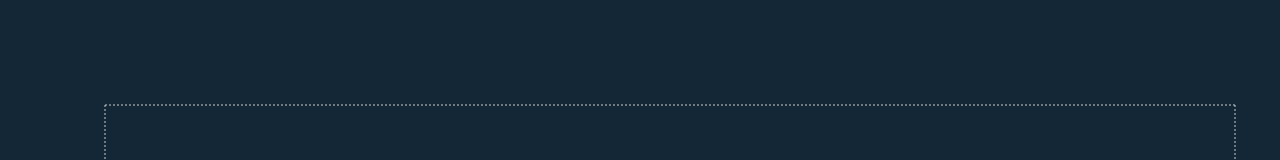
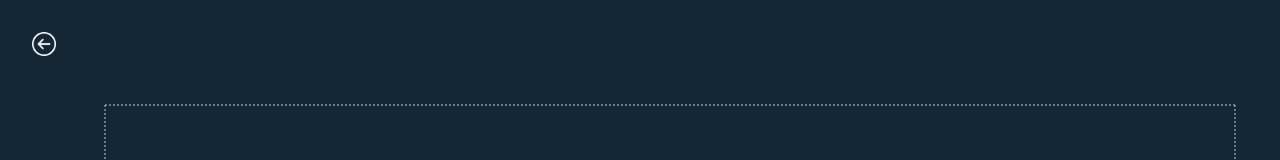
Before and after one commit to nikitanosov1/coursework-eomp, a React (Create React App) app: page /graph in a window 1280 px wide. Shown: the top 160 px of the page. Built offline with nearby package versions, Linux system fonts and the light colour scheme.

Commit message:
added return button

```diff
--- a/output.css
+++ b/output.css
@@ -139,6 +139,18 @@
   --tw-backdrop-sepia:  ;
 }
 
+.absolute {
+  position: absolute;
+}
+
+.left-8 {
+  left: 2rem;
+}
+
+.top-8 {
+  top: 2rem;
+}
+
 .m-2 {
   margin: 0.5rem;
 }
@@ -152,14 +164,6 @@
   margin-bottom: 1rem;
 }
 
-.mt-4 {
-  margin-top: 1rem;
-}
-
-.mt-8 {
-  margin-top: 2rem;
-}
-
 .block {
   display: block;
 }
@@ -168,12 +172,20 @@
   display: flex;
 }
 
+.h-6 {
+  height: 1.5rem;
+}
+
 .min-h-screen {
   min-height: 100vh;
 }
 
 .w-80 {
   width: 20rem;
+}
+
+.w-6 {
+  width: 1.5rem;
 }
 
 .flex-col {
@@ -188,14 +200,14 @@
   justify-content: center;
 }
 
+.bg-\[\#132737\] {
+  --tw-bg-opacity: 1;
+  background-color: rgb(19 39 55 / var(--tw-bg-opacity));
+}
+
 .bg-white {
   --tw-bg-opacity: 1;
   background-color: rgb(255 255 255 / var(--tw-bg-opacity));
-}
-
-.bg-\[\#132737\] {
-  --tw-bg-opacity: 1;
-  background-color: rgb(19 39 55 / var(--tw-bg-opacity));
 }
 
 .bg-opacity-50 {
--- a/src/pages/Graph.jsx
+++ b/src/pages/Graph.jsx
@@ -9,6 +9,8 @@ import {
   Legend,
 } from "recharts";
 import { getGraphArray } from "./../util/util.js";
+import { Link } from "react-router-dom";
+import ReturnButton from "./../assets/back-button.png";
 
 export const Graph = () => {
   const [graphArray, setGraphArray] = useState([]);
@@ -39,6 +41,9 @@ export const Graph = () => {
 
   return (
     <div className="flex justify-center items-center min-h-screen bg-[#132737]">
+      <Link to="/home" className="absolute left-8 top-8">
+        <img src={ReturnButton} className="w-6 h-6"></img>
+      </Link>
       <LineChart width={1200} height={600} data={graphArray}>
         <CartesianGrid stroke="#ccc" strokeDasharray="2 2"></CartesianGrid>
         <XAxis
--- a/src/pages/Home.jsx
+++ b/src/pages/Home.jsx
@@ -20,7 +20,16 @@ const formItemLayout = {
 export const Home = () => {
   const navigate = useNavigate();
   const { test } = useContext(GraphsContext);
-  const [params, setParams] = useState({});
+  const [params, setParams] = useState({
+    k: 0.065,
+    c: 1.84,
+    α: 0.002,
+    l: 0.8,
+    T: 1,
+    R: 2,
+    β: 0.004,
+    n: 40,
+  });
 
   const onFinish = () => {
     console.log(params);
@@ -62,6 +71,7 @@ export const Home = () => {
         onFinish={onFinish}
         layout="horizontal"
         className="shadow-lg p-4 m-2 bg-white bg-opacity-50"
+        initialValues={params}
       >
         <div className="flex flex-col w-80 my-4">
           <div className="mb-4">
--- a/src/util/util.js
+++ b/src/util/util.js
@@ -36,7 +36,7 @@ let β = 0;
 let n = 0;
 
 const countR = 21;
-const countT = 10;
+const countT = 6;
 
 const setParameters = (params) => {
   k = params.k;
```
Also changed, not shown: src/assets/back-button.png (added).
